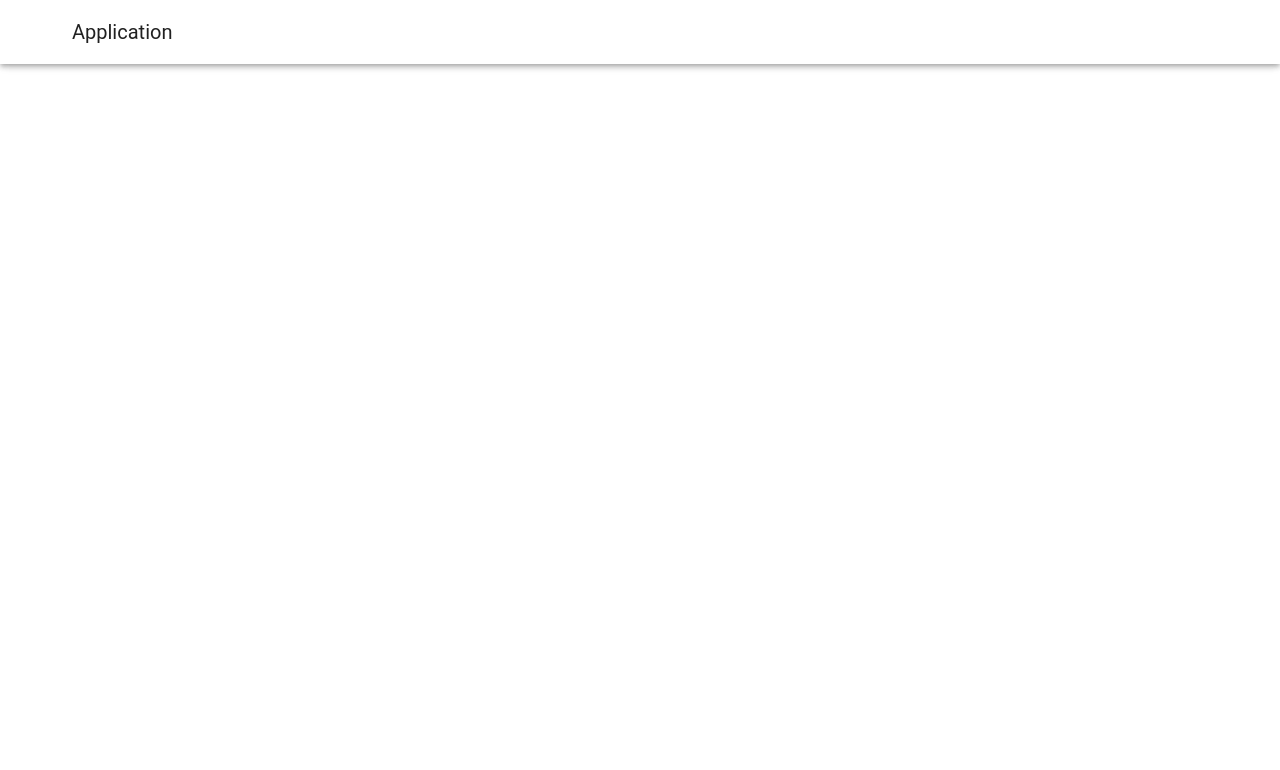
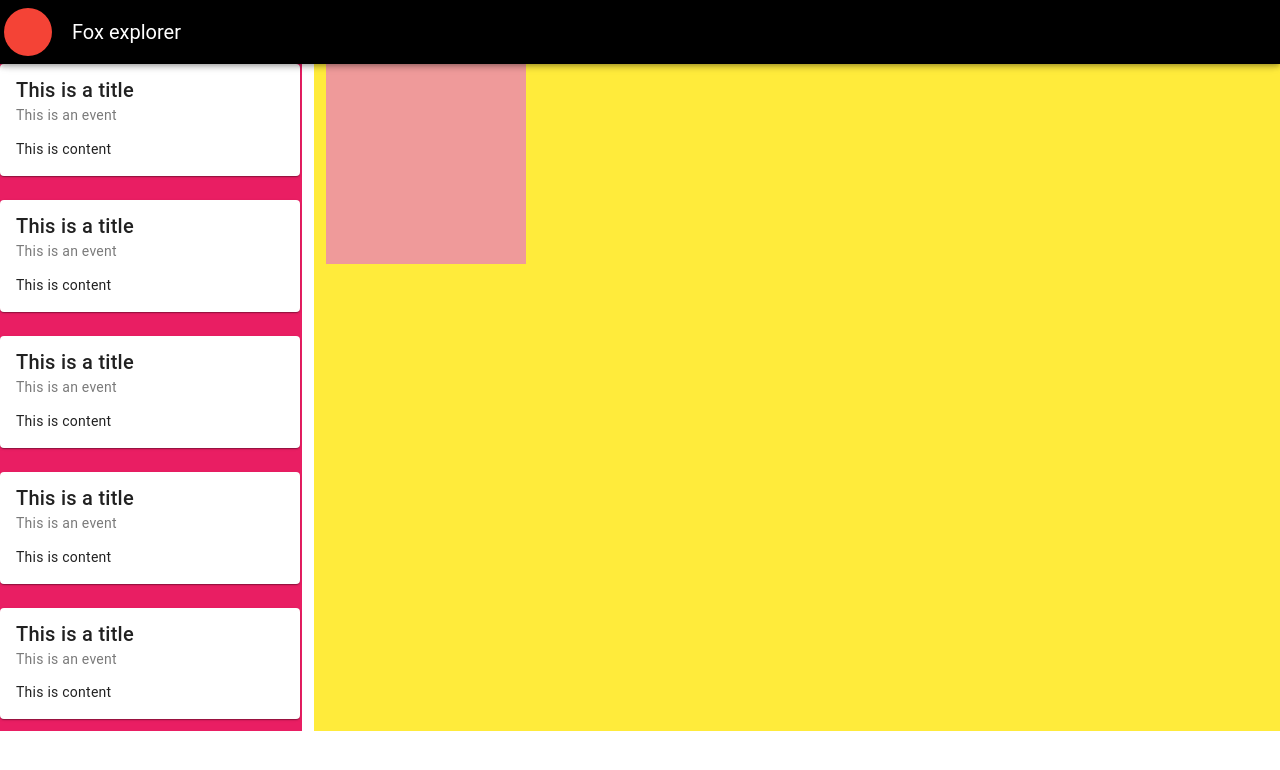
Before and after one commit to MelvinCou/idee, a Vue app in the folder front/: page / in a window 1280 px wide. Shown: the top 770 px of the page. Built offline with nearby package versions, Linux system fonts and the light colour scheme.

Commit message:
feat(front/ && .devcontainer): basic layout done
This extension are supposed to improve developpement process
Using tailwind and vuetify for the css. Not sure about the efficiency of this. We can use stylse script instead of Tailwind

Linked #31

```diff
--- a/front/src/views/MainLayout.vue
+++ b/front/src/views/MainLayout.vue
@@ -1,17 +1,39 @@
 <template>
   <v-app id="inspire">
-    <v-navigation-drawer v-model="drawer">
+    <v-navigation-drawer class="bg-blue" v-model="drawer">
       <!-- Content -->
     </v-navigation-drawer>
 
-    <v-app-bar>
-      <v-app-bar-nav-icon @click="drawer = !drawer"></v-app-bar-nav-icon>
+    <v-app-bar class="bg-black">
+      <v-app-bar-nav-icon class="bg-red" @click="drawer = !drawer"></v-app-bar-nav-icon>
 
-      <v-app-bar-title>Application</v-app-bar-title>
+      <v-app-bar-title>Fox explorer</v-app-bar-title>
     </v-app-bar>
 
     <v-main>
       <!-- Content -->
+      <v-row>
+        <v-col cols="12" sm="12"  md="3"  >
+          <v-data-iterator :items="[1, 2, 3, 4, 5]" class="bg-pink ">
+              <template v-slot:default="{ items }">
+                <v-row>
+                  <v-col v-for="item in items" :key="item.raw.name" >
+                    <v-card
+                      subtitle="This is an event"
+                      text="This is content"
+                      title="This is a title"
+                      width="300"
+                    ></v-card>
+                  </v-col>
+                </v-row>
+              </template>
+          </v-data-iterator>
+        </v-col>
+        <v-col class="bg-yellow" >
+          <v-sheet :height="200" :width="200" color="red-lighten-3"></v-sheet>
+        </v-col>
+      </v-row>
+
     </v-main>
   </v-app>
 </template>
```
Also changed, not shown: 1 other file (tests, documents, lock files or other folders).
